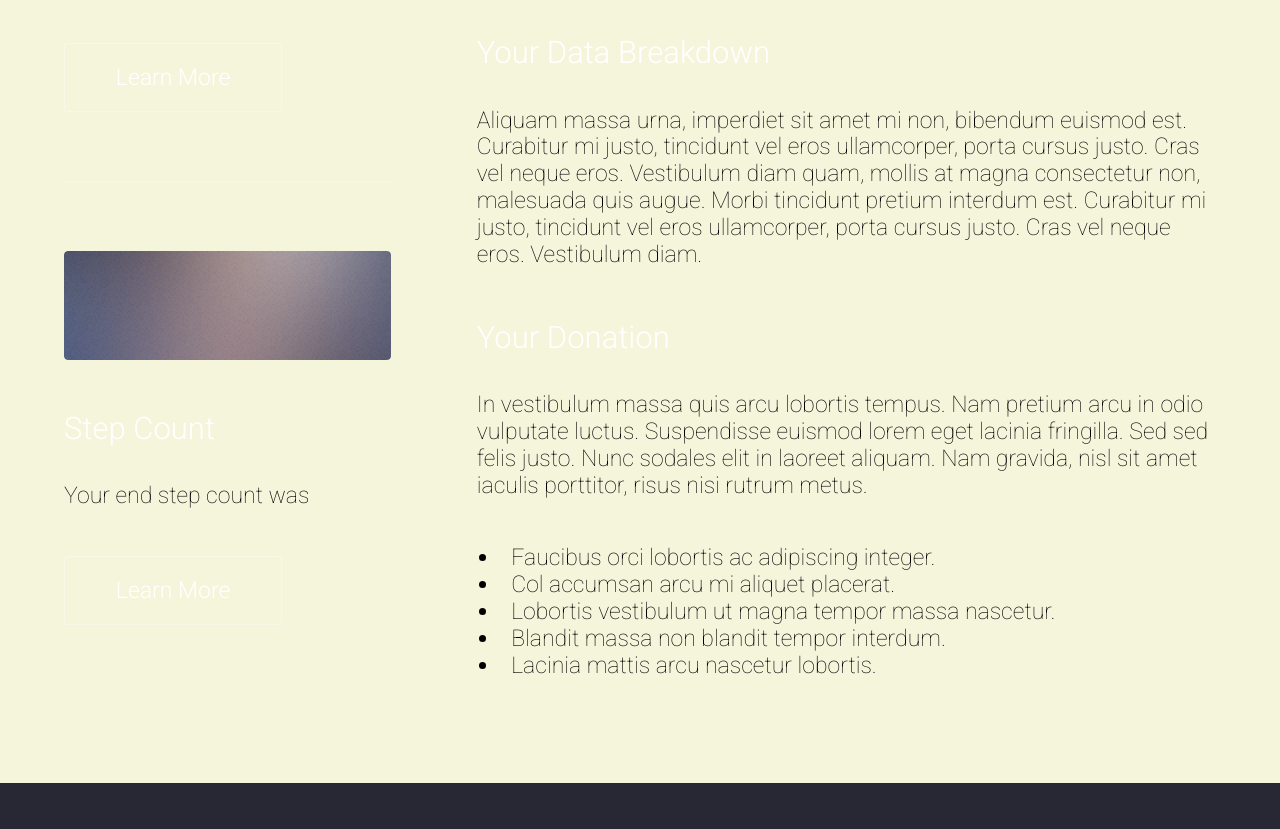
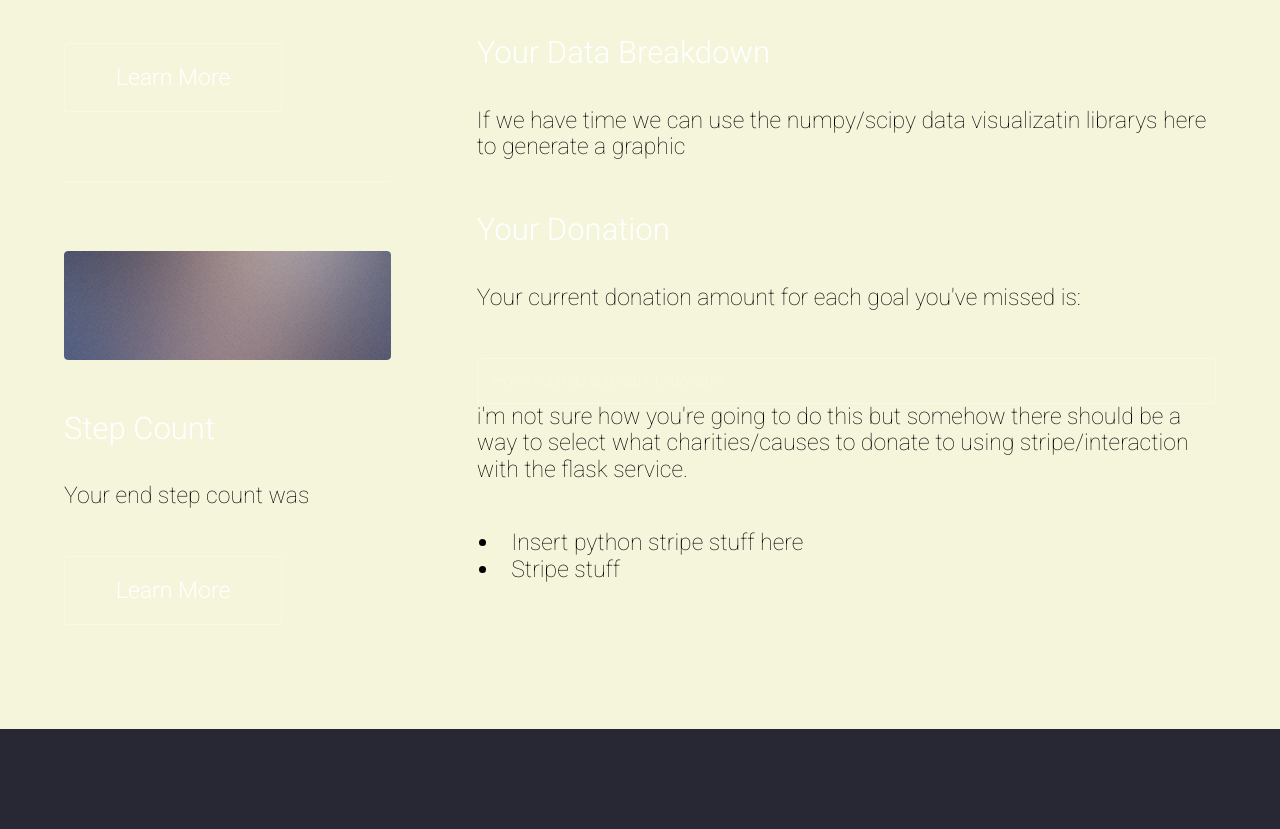
Before and after one commit to Jonwlee/Moneybands, a plain HTML site: page left-sidebar.html in a window 1280 px wide. Shown: the part 745-1574 px from the top of the page. Drawn offline with Linux system fonts and the light colour scheme.

Commit message:
Added input forms

```diff
--- a/left-sidebar.html
+++ b/left-sidebar.html
@@ -98,15 +98,16 @@
 									<section id="content">
 										<a href="#" class="image fit"><img src="images/pic05.jpg" alt="" /></a>
 										<h3>Your Data Breakdown</h3>
-										<p>Aliquam massa urna, imperdiet sit amet mi non, bibendum euismod est. Curabitur mi justo, tincidunt vel eros ullamcorper, porta cursus justo. Cras vel neque eros. Vestibulum diam quam, mollis at magna consectetur non, malesuada quis augue. Morbi tincidunt pretium interdum est. Curabitur mi justo, tincidunt vel eros ullamcorper, porta cursus justo. Cras vel neque eros. Vestibulum diam.</p>
+										<p>If we have time we can use the numpy/scipy data visualizatin librarys here to generate a graphic</p>
+
 										<h3>Your Donation</h3>
-										<p>In vestibulum massa quis arcu lobortis tempus. Nam pretium arcu in odio vulputate luctus. Suspendisse euismod lorem eget lacinia fringilla. Sed sed felis justo. Nunc sodales elit in laoreet aliquam. Nam gravida, nisl sit amet iaculis porttitor, risus nisi rutrum metus.</p>
+										<p>Your current donation amount for each goal you've missed is: <span id="donationAmount"></span></p>
+										<input type="text" placeholder= "How much do you want to donate?">
+
+										<p>i'm not sure how you're going to do this but somehow there should be a way to select what charities/causes to donate to using stripe/interaction with the flask service.</p>
 										<ul>
-											<li>Faucibus orci lobortis ac adipiscing integer.</li>
-											<li>Col accumsan arcu mi aliquet placerat.</li>
-											<li>Lobortis vestibulum ut magna tempor massa nascetur.</li>
-											<li>Blandit massa non blandit tempor interdum.</li>
-											<li>Lacinia mattis arcu nascetur lobortis.</li>
+											<li>Insert python stripe stuff here</li>
+											<li>Stripe stuff</li>
 										</ul>
 									</section>
 
```
